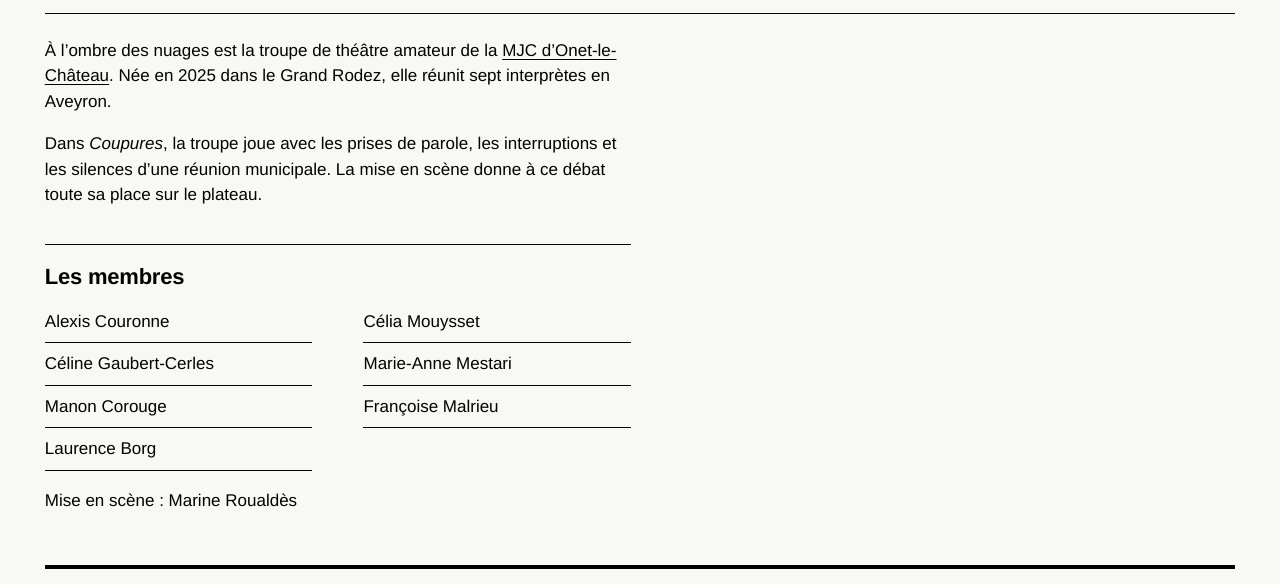
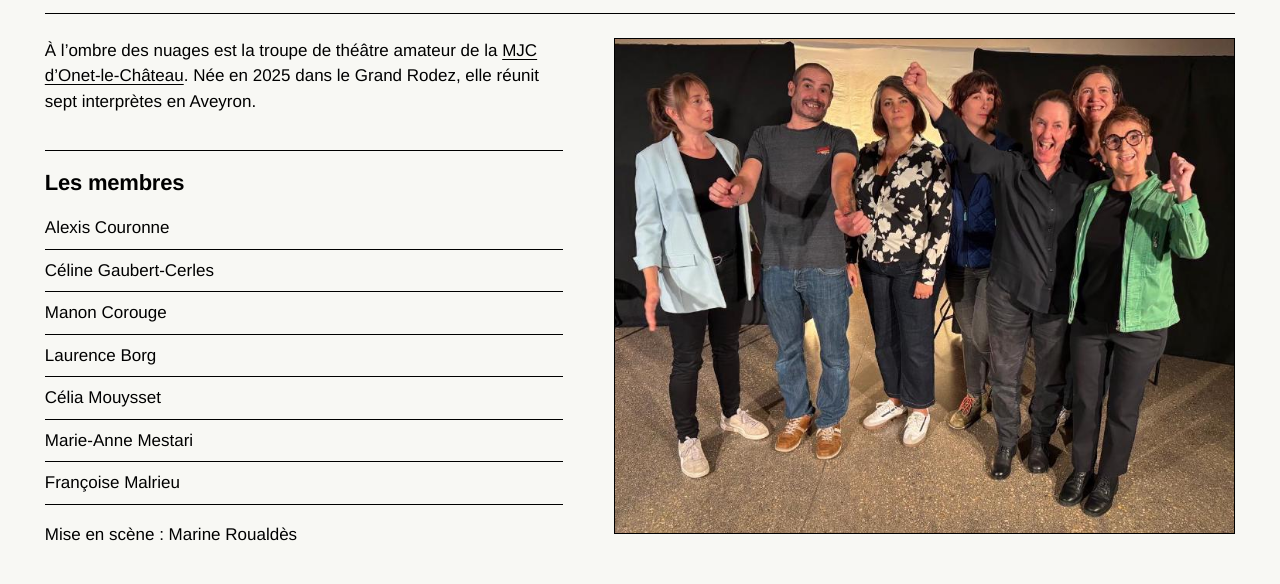
Before and after one commit to skitoo/alombredesnuages, a plain HTML site: page troupe/index.html in a window 1280 px wide. Shown: the part 213-797 px from the top of the page. Drawn offline with Linux system fonts and the light colour scheme.

Commit message:
Publier le site

```diff
--- a/css/site.css
+++ b/css/site.css
@@ -337,8 +337,40 @@ a:focus-visible {
   border-block-end: var(--rule);
 }
 
+.page-photo {
+  display: block;
+  width: 100%;
+  height: auto;
+  margin-block-end: 1.5rem;
+  border: var(--rule);
+}
+
 .prose {
   max-width: 62ch;
+}
+
+/* Photo above the text on narrow screens, to its right on wide ones */
+
+@media (min-width: 52rem) {
+  .with-photo {
+    display: grid;
+    grid-template-columns: minmax(0, 1fr) minmax(0, 1.2fr);
+    column-gap: var(--gap);
+    align-items: start;
+  }
+
+  .with-photo > .page-heading {
+    grid-column: 1 / -1;
+  }
+
+  .with-photo > .prose {
+    grid-area: 2 / 1;
+  }
+
+  .with-photo > .page-photo {
+    grid-area: 2 / 2;
+    margin-block-end: 0;
+  }
 }
 
 .prose p + p, .prose p + ul, .prose ul + p {
--- a/troupe/index.html
+++ b/troupe/index.html
@@ -28,13 +28,13 @@
   </header>
 
   <main id="contenu" tabindex="-1">
-  <article class="shell inner-page">
+  <article class="shell inner-page with-photo">
     <header class="page-heading">
   <h1>La troupe</h1>
 </header>
 
+      <img class="page-photo" src="/images/troupe_hu_babeeef1d4daa0de.jpg" srcset="/images/troupe_hu_f41584645813ab81.jpg 800w, /images/troupe_hu_babeeef1d4daa0de.jpg 1200w" sizes="(min-width: 52rem) 55vw, 100vw" width="1200" height="959" decoding="async" alt="Les sept interprètes de la troupe réunis devant des rideaux noirs">
     <div class="prose"><p>À l’ombre des nuages est la troupe de théâtre amateur de la <a href="https://www.mjc-onet.com/">MJC d’Onet-le-Château</a>. Née en 2025 dans le Grand Rodez, elle réunit sept interprètes en Aveyron.</p>
-<p>Dans <em>Coupures</em>, la troupe joue avec les prises de parole, les interruptions et les silences d’une réunion municipale. La mise en scène donne à ce débat toute sa place sur le plateau.</p>
 <h2 id="les-membres">Les membres</h2>
 <ul>
 <li>Alexis Couronne</li>
```
Also changed, not shown: agenda/index.html (+13 -0 lines), index.html (+8 -0 lines), images/troupe_hu_babeeef1d4daa0de.jpg (added), images/troupe_hu_f41584645813ab81.jpg (added), 1 other file.
